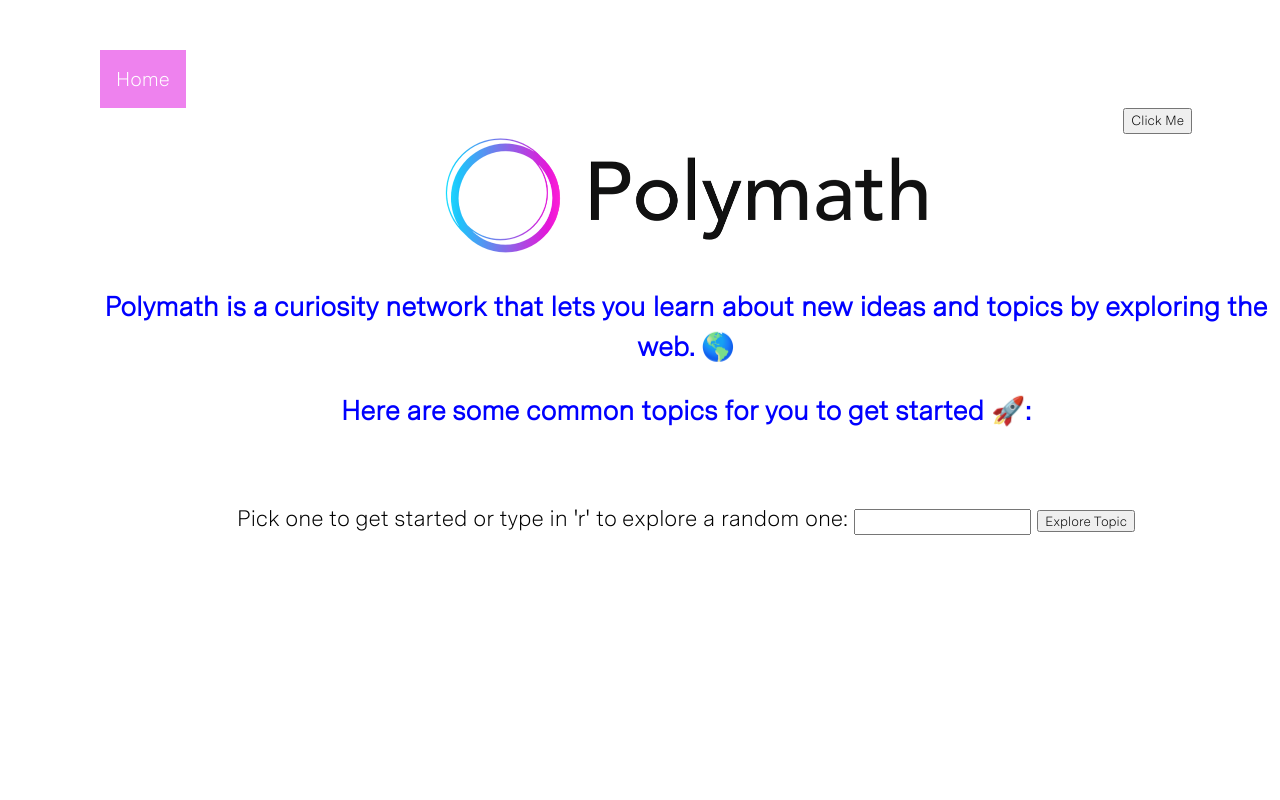
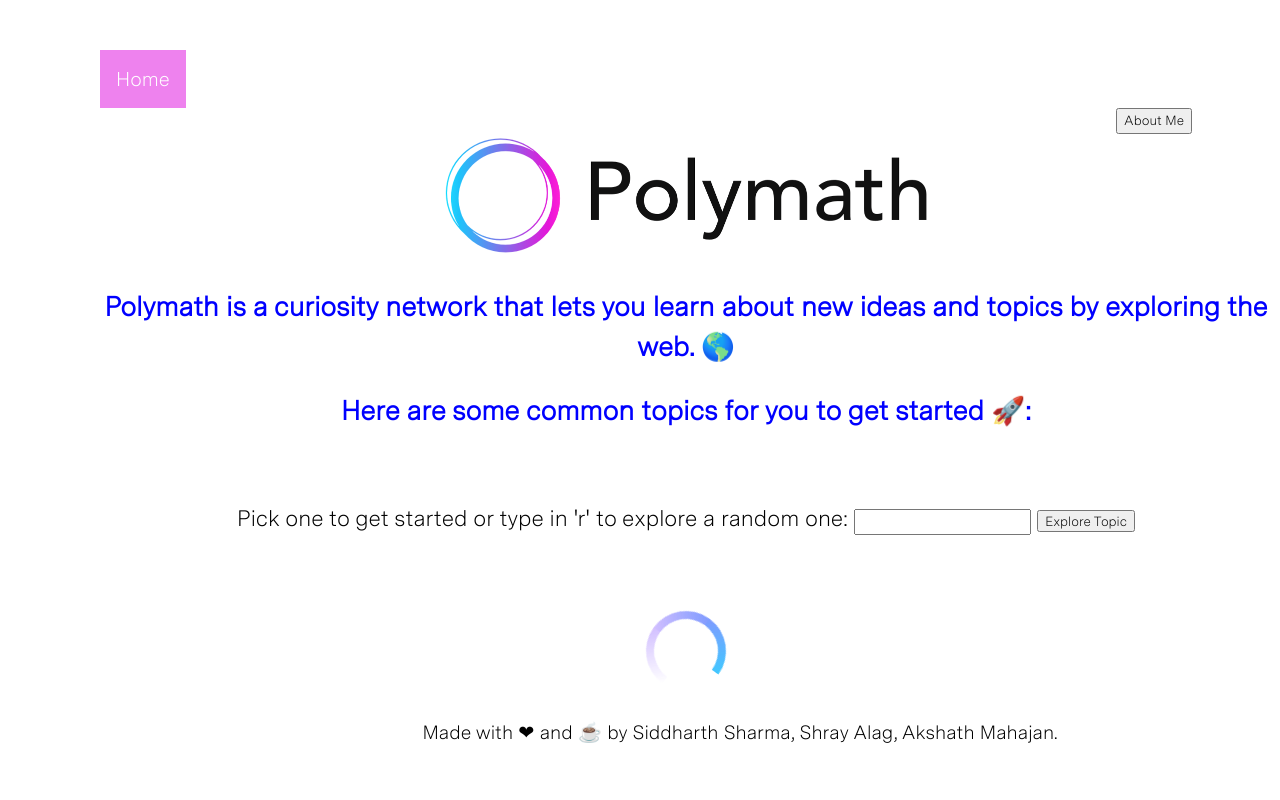
Before and after one commit to ShrayAlag/PolyMath, a Flask app: template Templates/home.html in a window 1280 px wide; the page is wider, and only the part inside the window is pictured. Run offline with Flask 2, Linux system fonts and the light colour scheme; the template is opened without the code that fills it, so the values that code supplies are empty.

Commit message:
V1 Finalized.

```diff
--- a/Static/css/main.css
+++ b/Static/css/main.css
@@ -139,15 +139,85 @@
 }
 
 .loader {
-  border: 16px solid #f3f3f3; /* Light grey */
-  border-top: 16px solid #3498db; /* Blue */
-  border-radius: 50%;
-  width: 60px;
-  height: 60px;
-  animation: spin 2s linear infinite;
+  width: 5rem;
+  height: 5rem;
+  margin:auto;
+  left:0;
+  right:0;
+  position:absolute;
+  margin-top: 75px;
 }
 
+.spin {
+  background: transparent;
+  position: relative;
+  border-radius: 50%;
+  overflow: hidden;
+  z-index: 0;
+  -webkit-animation: spin2 1s linear infinite;
+  animation: spin 1s linear infinite;
+}
+
+@-webkit-keyframes spin {
+  100% {
+    -webkit-transform: rotate(360deg);
+            transform: rotate(360deg);
+  }
+}
 @keyframes spin {
-  0% { transform: rotate(0deg); }
-  100% { transform: rotate(360deg); }
+  100% {
+    -webkit-transform: rotate(360deg);
+            transform: rotate(360deg);
+  }
 }
+.spin > div:not(.spin__blocker) {
+  width: 50%;
+  height: 50%;
+  z-index: -1;
+}
+.spin__blocker {
+  position: absolute;
+  top: 0;
+  left: 0;
+  top: 3%;
+  left: 7%;
+  background: white;
+  width: 90%;
+  height: 90%;
+  border-radius: 50%;
+}
+.spin__bottom-left {
+  position: absolute;
+  top: 50%;
+  left: 0;
+  background: -webkit-linear-gradient(top left, rgba(0, 182, 255, 0.75) 0%, rgba(0, 55, 255, 0.5) 100%);
+  background: linear-gradient(to bottom right, rgba(0, 182, 255, 0.75) 0%, rgba(0, 55, 255, 0.5) 100%);
+}
+.spin__bottom-right {
+  position: absolute;
+  top: 50%;
+  left: 50%;
+  background: -webkit-linear-gradient(bottom left, rgba(0, 55, 255, 0.5) 0%, rgba(73, 0, 255, 0.25) 100%);
+  background: linear-gradient(to top right, rgba(0, 55, 255, 0.5) 0%, rgba(73, 0, 255, 0.25) 100%);
+}
+.spin__top-left {
+  position: absolute;
+  top: 0;
+  left: 50%;
+  background: -webkit-linear-gradient(top left, rgba(201, 0, 255, 0) 0%, rgba(73, 0, 255, 0.25) 100%);
+  background: linear-gradient(to bottom right, rgba(201, 0, 255, 0) 0%, rgba(73, 0, 255, 0.25) 100%);
+}
+
+.spin__blocker {
+  width: 80%;
+  height: 80%;
+  top: 10%;
+  left: 10%;
+}
+
+#footer {
+  position:absolute;
+  bottom:0;
+  width:100%;
+  height:100px;
+}
--- a/Templates/home.html
+++ b/Templates/home.html
@@ -10,7 +10,7 @@
 
         <!-- Trigger/Open The Modal -->
         <div style="display: flex; justify-content: flex-end; margin-right: 80px;">
-            <button id="myBtn">Click Me</button>
+            <button id="myBtn">About Me</button>
         </div>
 
         <!-- The Modal -->
@@ -72,12 +72,27 @@
          {% endfor%}
          <br/>
 
+
         <form action="information" method="post">
             Pick one to get started or type in 'r' to explore a random one:  <input type="text" name="topic">
-            <input type="submit" value="Explore Topic" id="topic_form">
+            <input type="submit" onclick="onChangeBool()" value="Explore Topic" id="topic_form">
         </form>
+
+        <div style="text-align:center">
+            <div class="loader spin" style="text-align:center">
+                <div class="spin__blocker"></div>
+                <div class="spin__bottom-left"></div>
+                <div class="spin__bottom-right"></div>
+                <div class="spin__top-left"></div>
+              </div>
+        </div>
 
         <!-- <div class="loader"></div> -->
 </div>
 </body>
+<div id="footer">
+    <div style="text-align:center">
+        <p> Made with &#10084; and &#9749; by Siddharth Sharma, Shray Alag, Akshath Mahajan. </p>
+    </div>
+</div>
 </html>
--- a/main.py
+++ b/main.py
@@ -1,5 +1,4 @@
-from flask import Flask, render_template, request, flash
-from flask import request
+from flask import Flask, render_template, request, flash, redirect, url_for
 import random
 import requests
 from bs4 import BeautifulSoup
@@ -13,7 +12,7 @@
 app.secret_key = "Polymath"
 
 
-
+classifier = None
 sub_topics = []
 def remove_tags(text):
   clean = re.compile('<.*?>')
@@ -33,7 +32,6 @@
 
   content = remove_tags(text)
 
-  """
   files = re.findall('href="/wiki/\w*"', text)
   lst = sorted(x for x in (files))
 
@@ -42,32 +40,9 @@
     lst[i] = lst[i][6:]
   related_articles = lst
 
-  """
-  res = (topic, content)
+  res = (topic, content, related_articles)
   return res
 
-
-def extract_init_topics(topic):
-  url = 'https://en.wikipedia.org/wiki/' + topic
-  page = requests.get(url)
-
-  # scrape webpage
-  soup = BeautifulSoup(page.content, 'html.parser')
-  list(soup.children)
-  text = str(soup.find_all('p'))
-
-  content = remove_tags(text)
-  #flash(content)
-
-  files = re.findall('href="/wiki/\w*"', text)
-  lst = sorted(x for x in (files))
-
-  for i in range(len(lst)):
-    lst[i] = (lst[i][6:])[:-1]
-    lst[i] = lst[i][6:]
-
-  related_articles = lst
-  return related_articles
 
 def get_subject_list():
   subjects = ['Cooking', 'Economics', 'biology', 'chemistry', 'physics', 'sports', 'tennis', 'basketball', 'countries', 'football', 'math', 'geography', 'literature', 'music', 'nature', 'movies', 'transportation', 'politics', 'philosophy', 'aeronautics', 'art', 'history', 'computer science', 'engineering', 'dance', 'neuroscience', 'law']
@@ -99,16 +74,13 @@
 
 # This is the main one:
 def topic_information(topic_chosen):
-  orig_topic = topic_chosen
   topic_chosen = "".join(topic_chosen.rstrip().lstrip())
 
   #topic_chosen = topic_chosen.lower()
   output = ''
   if topic_chosen == 'r':
     topic_chosen = random.choice(get_subject_list())
-    output = 'You selected: ' + topic_chosen
-  else:
-    output = 'You selected: ' + orig_topic
+  output = 'You selected: ' + topic_chosen
   flash(output)
 
   if not check_article_exists(topic_chosen):
@@ -116,10 +88,9 @@
     return ''
 
   ### SUMMARY CODE
-  classifier = pipeline("summarization")
   str_result = ""
   tup = extract_article(topic_chosen)
-  summarized = classifier((tup[1])[:2048])
+  summarized = classifier((tup[1])[:850])
   cleaned_topic = topic_chosen.replace('_', ' ')
   str_result += "Here's some info about: " + cleaned_topic + " ... "
   str_result += fix_periods_issue((summarized[0])['summary_text'])
@@ -128,7 +99,7 @@
   cleaned_sample = []
   sub_topics_str = " "
 
-  related_topics = extract_init_topics(topic_chosen)
+  related_topics = tup[2]
   if len(related_topics) > 6:
     related_topics = random.sample(related_topics, 6)
 
@@ -163,48 +134,6 @@
 ## To-Dos: continue styling + use fonts, add a way to check that the article does have a wiki. Add a learn more about this
 
 
-def check_topic_in_wiki():
-  return NotImplementedError()
-
-
-
-
-
-def info_abt_sub_topic():
-  sub_topic_chosen = request.args.get("sub_topic", "")
-  if sub_topic_chosen: #if not none
-    return sub_topic_information(sub_topic_chosen)
-  else:
-    return ""
-
-def sub_topic_information(topic):
-  classifier = pipeline("summarization")
-  str_result = ""
-  tup = extract_article(topic)
-  summarized = classifier((tup[1])[:2048])
-  cleaned_topic = topic.replace('_', ' ')
-  str_result += "Here's some info about:" + cleaned_topic
-  str_result += (summarized[0])['summary_text']
-  str_result += " Here are some articles related to" + topic
-
-  sub_sample = random.sample(tup[2], 6)
-  cleaned_sample = []
-  for i in range(len(sub_sample)):
-    new = ''
-    for ch in sub_sample[i]:
-      if ch == '_':
-        new += ' '
-      else:
-        new += ch
-    cleaned_sample.append(new)
-  counter = 1
-  for item in cleaned_sample:
-    str_result += {counter} + " " + {item}
-    counter += 1
-  str_result += " "
-  str_result += "Enter above to explore any subtopic"
-  str_result += "Thanks for using Polymath!"
-  return str_result
 
 def print_topics():
   subjects = get_subject_list()
@@ -214,20 +143,11 @@
     str_build_up += upper_case_topic + ", "
   return str_build_up[:len(str_build_up) - 2]
 
-def info_abt_topic():
-  topic_chosen = request.args.get("topic", "")
-  sub_topic_chosen = request.args.get("sub_topic", "")
-  if topic_chosen or sub_topic_chosen: #if not none
-    return topic_information(topic_chosen) + """<form action="" method="get">
-            Which topic would you like to keep exploring (enter topic name):  <input type="text" name="sub_topic">
-            <input type="submit" value="Get Summary">
-        </form>"""
-  else:
-    return ""
-
 @app.route("/home")
 def index():
     flash(print_topics())
+    global classifier
+    classifier = pipeline("summarization")
     return render_template('home.html')
 
 @app.route("/information", methods=["POST", "GET"])
@@ -236,130 +156,11 @@
   flash(topic_information(topic))
   return render_template('search.html')
 
+@app.route("/")
+def redirectToHome():
+  return redirect(url_for('index'))
+
 # topic_information: should give summarization and sub_topics
 
 if __name__ == "__main__":
     app.run(host="127.0.0.1", port=8090, debug=True)
-
-
-# def client():
-#   classifier = pipeline("summarization")
-#   print("Hi, welcome to Polymath!")
-#   # option for random info (any subject) or explore particular subject
-
-#   subjects = ['cooking', 'economics', 'biology', 'chemistry', 'physics', 'sports', 'tennis', 'basketball', 'countries', 'football', 'math', 'geography', 'literature', 'music', 'nature', 'movies', 'transportation', 'politics', 'philosophy', 'aeronautics', 'art', 'history', 'computer_science', 'engineering', 'dance', 'neuroscience', 'law']
-#   print("Polymath is a curiosity network that lets you learn about new ideas and topics by exploring the web.")
-#   print()
-#   print("Here are some common topics!: ", subjects)
-#   init_topic = input("Pick one to get started or type in 'r' to explore a random one: ")
-#   if init_topic == 'r':
-#     init_topic = random.choice(subjects)
-#   related_topics = random.sample(extract_init_topics(init_topic), 6)
-
-#   cleaned_sample = []
-#   for i in range(len(related_topics)):
-#     new = ''
-#     for ch in related_topics[i]:
-#       if ch == '_':
-#         new += ' '
-#       else:
-#         new += ch
-#     cleaned_sample.append(new)
-
-#   print("Here are some related topics to start exploring for the category of: ", init_topic)
-#   counter = 1
-#   for item in cleaned_sample:
-#     print(counter, item)
-#     counter += 1
-#   print()
-#   user_next = input("Which topic would you like to keep exploring (enter a number or enter nothing to quit): ")
-#   topic = ''
-#   if user_next != "":
-#     topic = related_topics[int(user_next)-1]
-#   else:
-#     quit()
-
-#   while True:
-#     tup = extract_article(topic)
-#     summarized = classifier((tup[1])[:1024])
-#     cleaned_topic = topic.replace('_', ' ')
-#     print("Here's some info about: ", cleaned_topic)
-#     print((summarized[0])['summary_text'])
-#     print("Here are some related articles: ")
-#     sub_sample = random.sample(tup[2], 6)
-#     cleaned_sample = []
-#     for i in range(len(sub_sample)):
-#       new = ''
-#       for ch in sub_sample[i]:
-#         if ch == '_':
-#           new += ' '
-#         else:
-#           new += ch
-#       cleaned_sample.append(new)
-#     counter = 1
-#     for item in cleaned_sample:
-#       print(counter, item)
-#       counter += 1
-#     print()
-#     user_next = input("Which topic would you like to keep exploring (enter a number or enter nothing to quit): ")
-#     if user_next != "":
-#       topic = sub_sample[int(user_next)-1]
-#     else:
-#       break
-
-#   print("Thanks for using Polymath!")
-
-# def print_topics():
-#   subjects = get_subject_list()
-#   str_build_up = ""
-#   for topic in subjects:
-#     upper_case_topic = topic[0].upper() + topic[1:]
-#     str_build_up += upper_case_topic + ", "
-#   return str_build_up[:len(str_build_up) - 2]
-
-# def info_abt_topic():
-#   topic_chosen = request.args.get("topic", "")
-#   if topic_chosen: #if not none
-#     return topic_information(topic_chosen) + """<form action="" method="get">
-#             Which topic would you like to keep exploring (enter topic name):  <input type="text" name="sub_topic">
-#             <input type="submit" value="Get Summary">
-#         </form>"""
-#   else:
-#     return ""
-
-
-# def fahrenheit_from(celsius):
-#     """Convert Celsius to Fahrenheit degrees."""
-#     try:
-#         fahrenheit = float(celsius) * 9 / 5 + 32
-#         fahrenheit = round(fahrenheit, 3)  # Round to three decimal places
-#         return str(fahrenheit)
-#     except ValueError:
-#         return "invalid input"
-
-
-# @app.route("/")
-# def index():
-#     celsius = request.args.get("celsius", "")
-#     if celsius:
-#         fahrenheit = fahrenheit_from(celsius)
-#     else:
-#         fahrenheit = ""
-#     return (
-#         """<form action="" method="get">
-#                 Celsius temperature: <input type="text" name="celsius">
-#                 <input type="submit" value="Convert to Fahrenheit">
-#             </form>"""
-#         + "Fahrenheit: "
-#         + fahrenheit
-#     )
-
-
-# if __name__ == "__main__":
-#     app.run(host="127.0.0.1", port=8080, debug=True)
-
-#####################################################################
-
-# from flask import Flask
-
-# app = Flask(__name__)
```
Also changed, not shown: Templates/search.html (+15 -1 lines).
